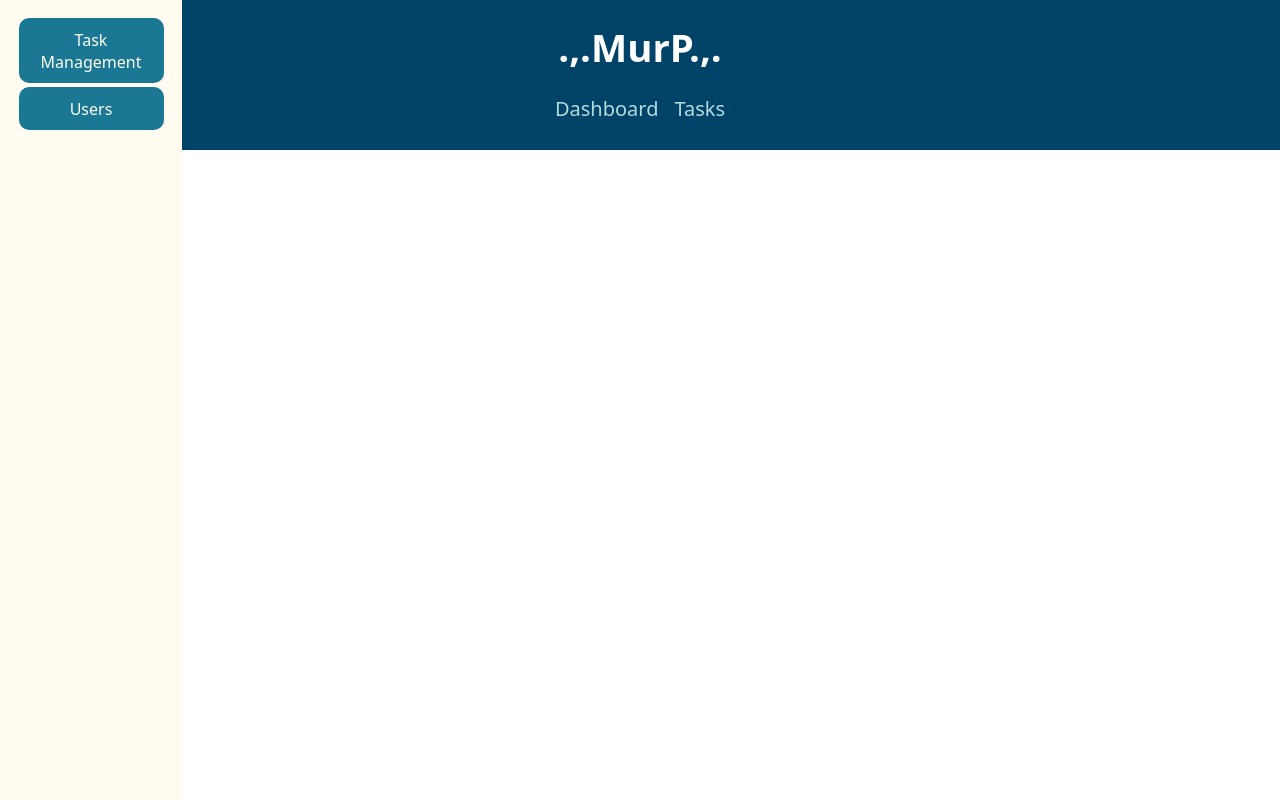
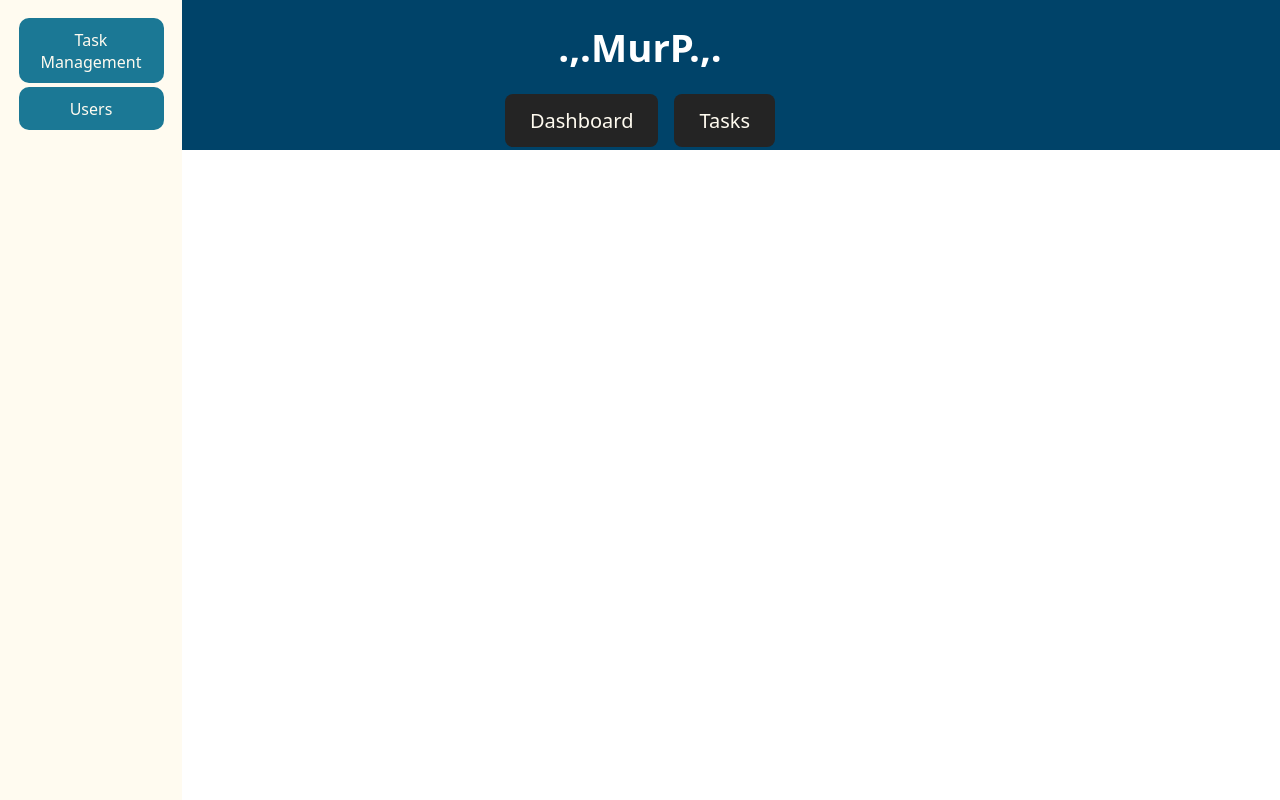
Before and after one commit to ksh0r/murp, a React (Vite) app in the folder client/: page / in a window 1280 px wide. Built offline with nearby package versions, Linux system fonts and the light colour scheme.

Commit message:
Changed The Links In The Header To Buttons

```diff
--- a/client/src/App.css
+++ b/client/src/App.css
@@ -17,6 +17,14 @@
     font-size: 12px;
 }
 
+.head-but {
+    background-color: #242424;
+    color: #fffbf0;
+}
+.head-but:hover {
+    border-color: #fffbf0;
+    transition: border-color 0.3s ease;
+}
 nav a {
     color: #b4dbdc;
     padding: 0rem;
@@ -25,10 +33,6 @@ nav a {
     text-decoration: none;
 }
 
-nav a:hover {
-    color: #b4dbdc;
-    text-decoration: underline;
-}
 
 .sidebar {
     width: 150px;
--- a/client/src/components/Header.jsx
+++ b/client/src/components/Header.jsx
@@ -6,8 +6,8 @@ function Header() {
         <header className="header">
         <h1>.,.MurP.,.</h1>
         <nav>
-            <Link to="/">Dashboard</Link>
-            <Link to="/tasks">Tasks</Link>
+            <Link to="/"><button className="head-but">Dashboard</button></Link>
+            <Link to="/tasks"><button className="head-but">Tasks</button></Link>
         </nav>
         </header>
     );
```
